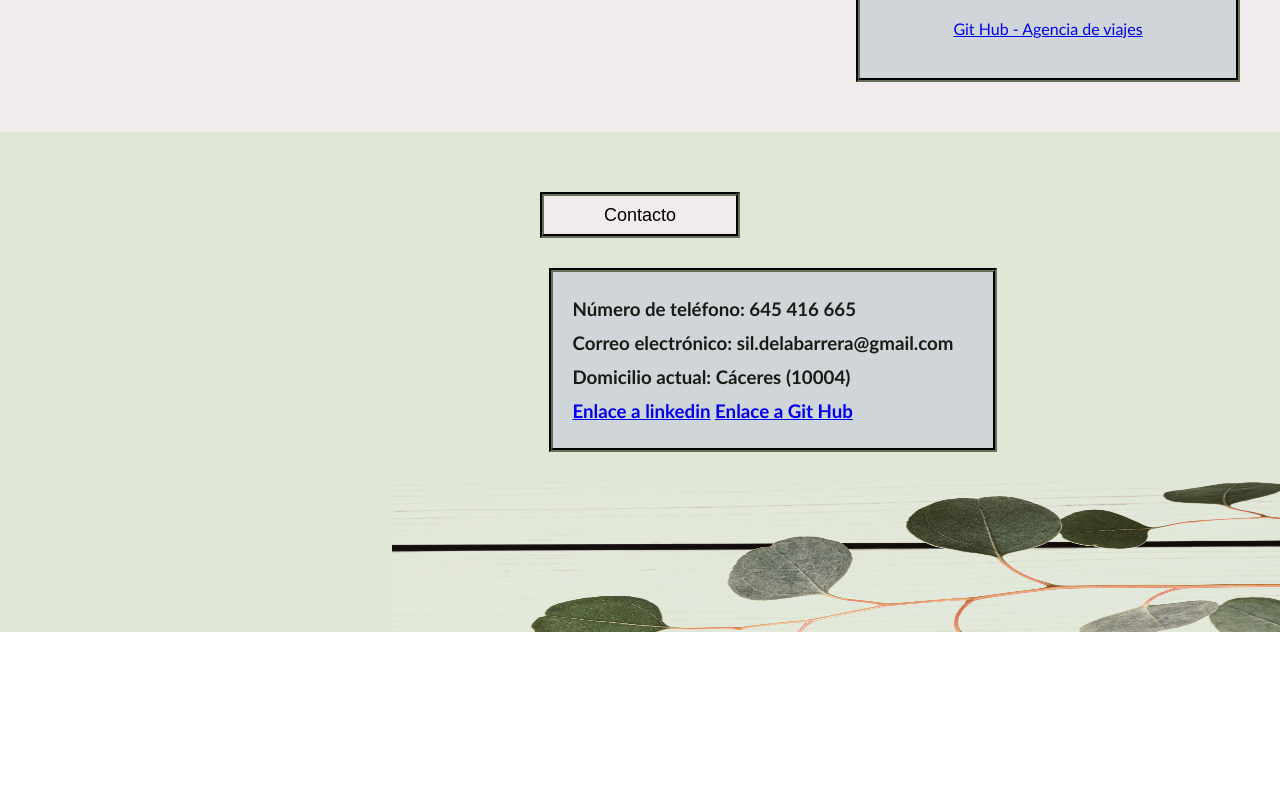
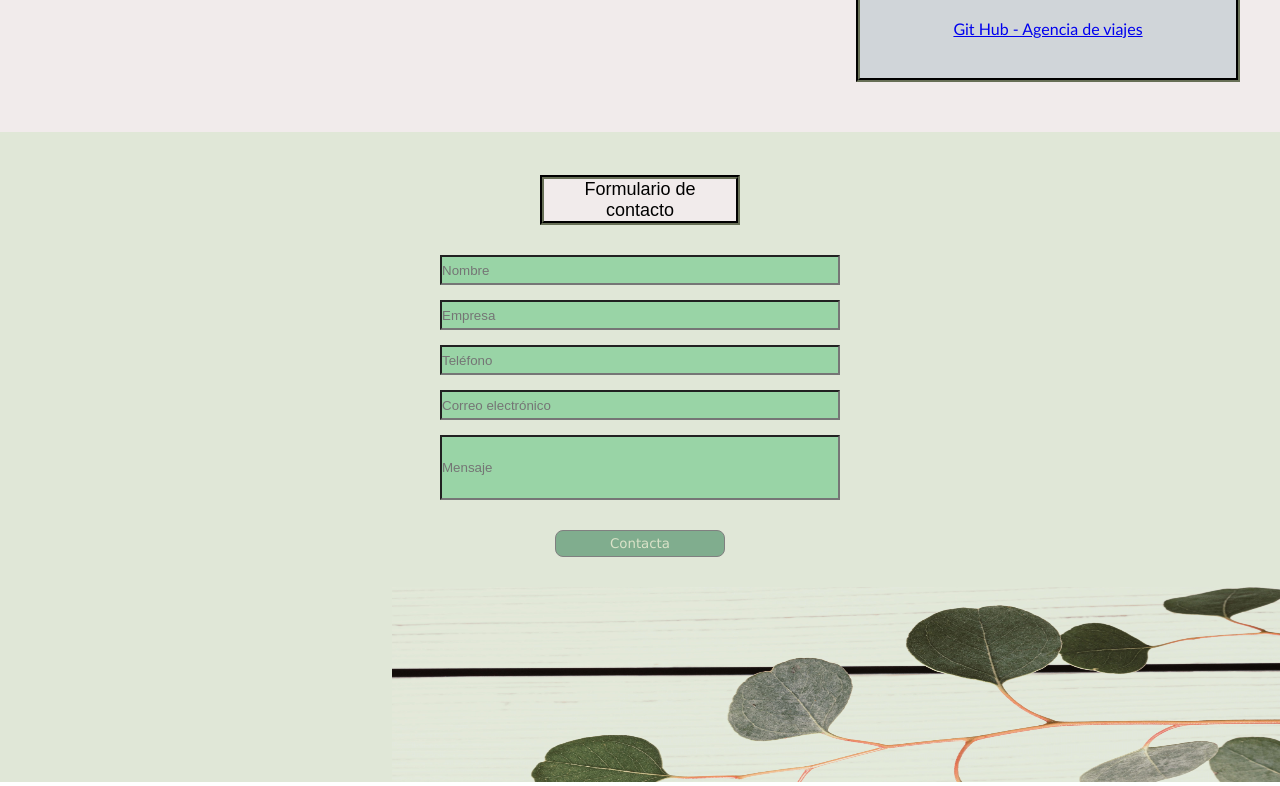
Before and after one commit to SildelaBarrera/SildelaBarrera.github.io, a plain HTML site: page index.html in a window 1280 px wide. Shown: the part 1593-2379 px from the top of the page. Before the commit the page ends 2229 px from the top, so only its background shows below. Drawn offline with Linux system fonts and the light colour scheme.

Commit message:
Commit corregido

```diff
--- a/index.css
+++ b/index.css
@@ -30,6 +30,7 @@ body{
     justify-content: space-around;
     align-items: center;
     position: fixed;
+
 }
 .anclas{
     height:40%;
@@ -40,10 +41,19 @@ body{
     display: flex;
     flex-direction: column;
     justify-content: space-evenly;
+
+}
+.anclas p{
+    margin:10px;
+    font-family:'Gill Sans', 'Gill Sans MT', Calibri, 'Trebuchet MS', sans-serif;
+    font-weight: bold;
+    font-size: large;
+
 }
 .anclas a:hover{
     color:var(--gris);
 }
+
 .nombre{
     height: 50%;
     width: 100%;
@@ -140,6 +150,7 @@ body{
     background-color: rgb(241, 235, 235);
     text-align: center;
     margin-top:30px;
+    padding: 10px;
     display:flex;
     flex-direction: column;
     justify-content: center;
@@ -231,33 +242,46 @@ body{
     font-weight: bold;
 }
 .contacto{
-        height: 500px;
+        height: 650px;
         width: 100%;
         display:flex;
         flex-direction: column;
-        justify-content: space-around;
+        justify-content: flex-end;
         align-items: center;
         row-gap: 30px;
         background-color: var(--blancoazul);
 }
-.textoCont{
-    height: 40%;
-    width: 35%;
+
+form{
+    height: 60%;
     display:flex;
     flex-direction: column;
-    justify-content: space-around;
-    font-family: 'Gill Sans', 'Gill Sans MT', Calibri, 'Trebuchet MS', sans-serif;
-    background-color: var(--blancogris);
-    border: 4px groove var(--negro);
-    padding:20px;
-    background-color: var(--blancogris);
-    border: 4px groove var(--negro);
-    margin-left: 265px;
-    color:var(--negro);
+    justify-content:flex-end;
+    align-items: center;
+    row-gap: 15px;
+
 }
-.links:hover{
-    color: var(--verdegris);
+form input{
+    height: 30px;
+    width: 400px;
+    background-color:var(--verdesuave);
 }
+#mensaje{
+    height: 65px;
+    width: 400px;
+
+}
+button{
+    width: 170px;
+    height: 50px;
+    padding: 5px;
+    background-color: var(--verdegris);
+    border: 1px solid grey;
+    border-radius: 8px;
+    font-family:Verdana, Geneva, Tahoma, sans-serif;
+    color: rgb(217, 226, 200);
+}
+
 .fotoFin{
     height: 30%;
     width: 70%;
--- a/index.html
+++ b/index.html
@@ -17,6 +17,10 @@
             <a href='#anclaTec'>⭢ Tecnologías que utilizo</a>
             <a href='#anclaPro'>⭢ Mis proyectos</a>
             <a href='#anclaCont'>⭢ Contacto</a>
+            <h3 class="links">
+                <p><a class="linkedin" href="https://www.linkedin.com/in/sil-delabarrera">Enlace a linkedin</a></p>
+                <p><a class="github" href="https://github.com/SildelaBarrera/Maquetacion.git">Enlace a Git Hub</a></p>
+            </h3>
         </div>
         <div class="enlaces"></div>
     </header>
@@ -97,17 +101,22 @@
 
     <div class="contacto">
         <p id="anclaCont"></p>
-        <div class="titulo">Contacto</div>
+        <div class="titulo">Formulario de contacto</div>
+        <form action="">
+                <input id="nombre" type="text"
+                placeholder="Nombre">
+                <input id="empresa" type="text"
+                placeholder="Empresa">
+                <input id="teléfono" type="text"
+                placeholder="Teléfono">
+                <input id="correo" type="text"
+                placeholder="Correo electrónico">
+                <input id="mensaje" type="text"
+                placeholder="Mensaje">
 
-        <div class="textoCont">
-            <h3>Número de teléfono: 645 416 665</h3>
-            <h3>Correo electrónico: sil.delabarrera@gmail.com</h3>
-            <h3>Domicilio actual: Cáceres (10004)</h3>
-            <h3 class="links">
-                <a class="linkedin" href="https://www.linkedin.com/in/sil-delabarrera">Enlace a linkedin</a>
-                <a class="github" href="https://github.com/SildelaBarrera/Maquetacion.git">Enlace a Git Hub</a>
-            </h3>
-        </div>
+            </form>
+            <button onclick ="contacta()">Contacta</button>
+
         <div class="fotoFin">
             <img id="fotoFin" src="decoTec.jpg">
         </div>
```
